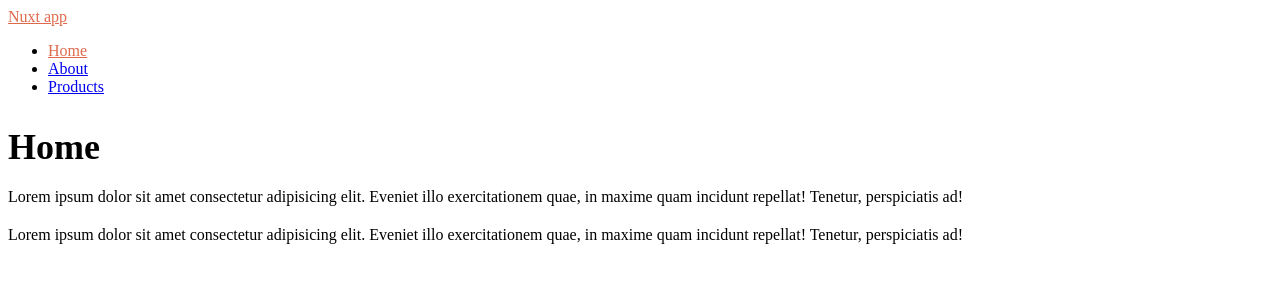
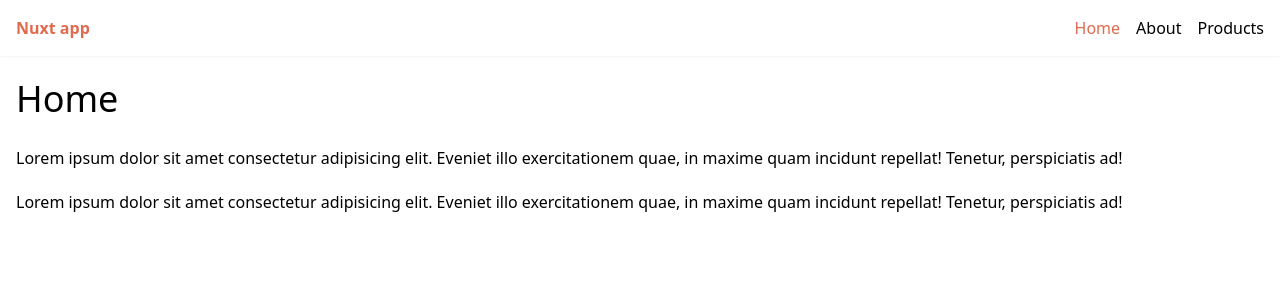
Before and after one commit to MartynasGit/nuxt-app, a Nuxt app: page / in a window 1280 px wide. Shown: the top 300 px of the page. Built offline with nearby package versions, Linux system fonts and the light colour scheme.

Commit message:
Added tailwind to project. Also added a little style to project.

```diff
--- a/layouts/default.vue
+++ b/layouts/default.vue
@@ -1,9 +1,9 @@
 <template>
   <div>
-    <header>
-      <nav>
-        <NuxtLink to="/">Nuxt app</NuxtLink>
-        <ul>
+    <header class="shadow-sm bg-white">
+      <nav class="container mx-auto p-4 flex justify-between">
+        <NuxtLink to="/" class="font-bold">Nuxt app</NuxtLink>
+        <ul class="flex gap-4">
           <li>
             <NuxtLink to="/"> Home </NuxtLink>
           </li>
@@ -18,7 +18,7 @@
     </header>
 
     <!-- Page content  -->
-    <div>
+    <div class="cotainer mx-auto p-4">
       <slot></slot>
     </div>
   </div>
--- a/layouts/products.vue
+++ b/layouts/products.vue
@@ -1,18 +1,18 @@
 <template>
   <div>
-    <header>
-      <nav>
-        <NuxtLink to="/products">Nuxt app store</NuxtLink>
+    <header class="shadow-sm bg-white">
+      <nav class="container mx-auto p-4 flex justify-between">
+        <NuxtLink to="/products" class="font-bold">Nuxt app store</NuxtLink>
       </nav>
     </header>
 
     <!-- Page content  -->
-    <div>
+    <div class="container mx-auto p-4">
       <slot></slot>
     </div>
     <!-- Products footer -->
-    <footer>
-      <ul>
+    <footer class="container mx-auto p-4 flex justify-between border-t-2">
+      <ul class="flex gap-4">
         <li>
           <NuxtLink to="/"> Home </NuxtLink>
         </li>
--- a/nuxt.config.ts
+++ b/nuxt.config.ts
@@ -1,4 +1,6 @@
 // https://nuxt.com/docs/api/configuration/nuxt-config
 export default defineNuxtConfig({
-
+    modules: [
+        '@nuxtjs/tailwindcss'
+    ]
 })
--- a/package.json
+++ b/package.json
@@ -8,6 +8,7 @@
     "postinstall": "nuxt prepare"
   },
   "devDependencies": {
+    "@nuxtjs/tailwindcss": "^6.1.3",
     "nuxt": "3.0.0"
   }
 }
```
Also changed, not shown: 2 other files (tests, documents, lock files or other folders).
